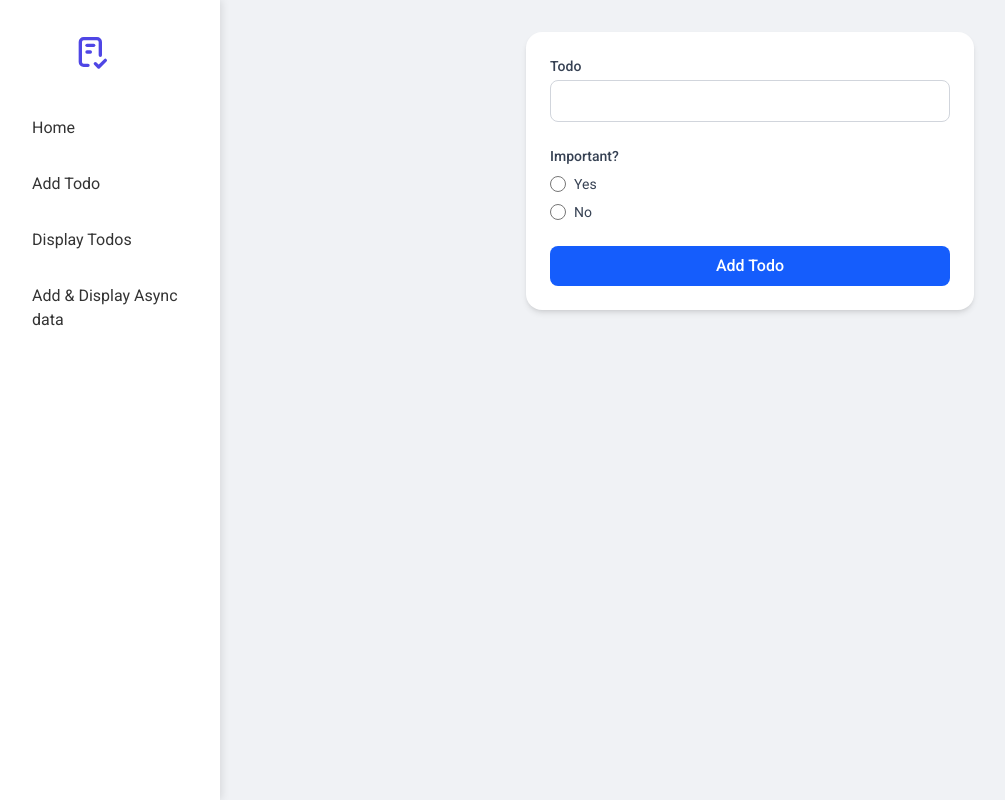
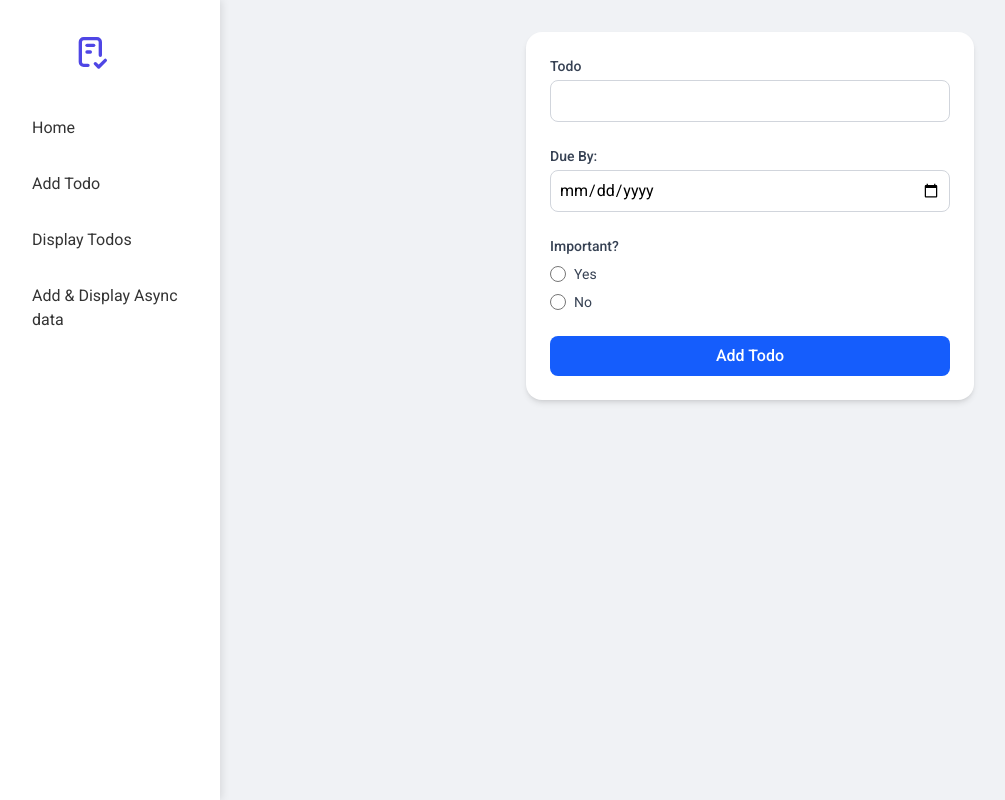
Before and after one commit to eyasq/react_todolist_docker, a React (Vite) app: page /zustand in a window 1280 px wide. Shown: the whole page, without its empty margins (0-1005 px from the left). Built offline with nearby package versions, Linux system fonts and the light colour scheme.

Commit message:
added due by functionality

```diff
--- a/src/components/AddZustandHookForm.jsx
+++ b/src/components/AddZustandHookForm.jsx
@@ -12,6 +12,7 @@ export default function AddZustandHookForm() {
     important: null,
     completed: false,
     id: null,
+    complete_by:null
   });
 
   function onSubmit(data) {
@@ -42,6 +43,22 @@ export default function AddZustandHookForm() {
           {...register("text", {
             required: "Todo cannot be empty.",
             minLength: { value: 4, message: "Todo must be 4 letters or more!" },
+          })}
+          className="mt-1 block w-full rounded-lg border border-gray-300 p-2 focus:border-blue-500 focus:ring-2 focus:ring-blue-200 outline-none"
+        />
+        {errors.text && (
+          <p className="mt-1 text-sm text-red-500">{errors.text.message}</p>
+        )}
+      </div>
+       <div>
+        <label htmlFor="text" className="block text-sm font-medium text-gray-700">
+          Due By:
+        </label>
+        <input
+          type="date"
+          id="text"
+          {...register("complete_by", {
+            required: "Due date cannot be empty.",
           })}
           className="mt-1 block w-full rounded-lg border border-gray-300 p-2 focus:border-blue-500 focus:ring-2 focus:ring-blue-200 outline-none"
         />
--- a/src/components/DisplayZustand.jsx
+++ b/src/components/DisplayZustand.jsx
@@ -7,6 +7,17 @@ export default function DisplayZustand(){
     function handleDelete(id){
         localStorage.removeItem(id)
         deleteTodo(id)
+    }
+    function formatDate(date){
+      const date_ = new Date(date);
+      return date_.toLocaleDateString('en-GB')
+    }
+    function overDue(date){
+      const current_date = (new Date()).toLocaleString('en-GB')
+      if(current_date > date){
+        return true
+      }
+      return false
     }
  return (
     <div className="max-w-md mx-auto mt-6 p-4 bg-white rounded-2xl shadow-md">
@@ -18,11 +29,13 @@ export default function DisplayZustand(){
             className={`flex items-center justify-between rounded-lg px-3 py-2 shadow-sm border
               ${item.completed ? "text-green-600" : item.important ? "text-red-600" : "text-gray-800"}
             `}
-          >
+            >
+            <div className="flex flex-col">
             <span className={item.completed ? "line-through" : ""}>
               {item.text}
             </span>
-
+            <span className="text-xs ">Complete by: {formatDate(item.complete_by) } {overDue(formatDate(item.complete_by))&&!item.completed? "OVERDUE":""}</span>
+            </div>
             <div className="flex items-center gap-2">
               <button
                 onClick={() => handleDelete(item.id)}
@@ -37,6 +50,7 @@ export default function DisplayZustand(){
                 className="h-4 w-4 text-blue-600 focus:ring-blue-500"
               />
             </div>
+
           </li>
         ))}
       </ul>
```
